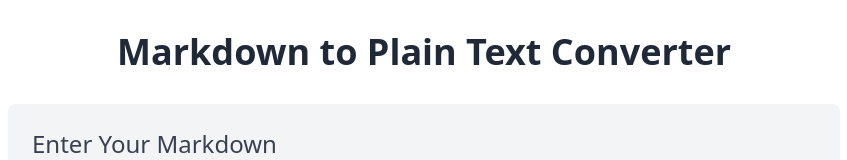
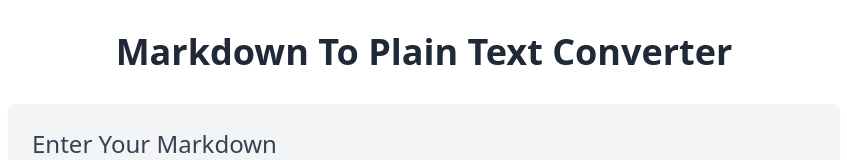
Before and after one commit to fabforms/markdowntotext, a plain HTML site: page index.html in a window 1280 px wide. Shown: the top 160 px of the page, without its empty margins (216-1063 px from the left). Drawn offline with nearby package versions, Linux system fonts and the light colour scheme.

Commit message:
Update index.html

```diff
--- a/index.html
+++ b/index.html
@@ -3,7 +3,7 @@
 <head>
   <meta charset="UTF-8">
   <meta name="viewport" content="width=device-width, initial-scale=1.0">
-  <title>Markdown to Plain Text Converter</title>
+  <title>Convert Markdown to Plain Text Converter</title>
   <script src="https://cdn.jsdelivr.net/npm/marked/marked.min.js"></script>
   <script>
     // Function to convert Markdown to plain text
@@ -29,7 +29,7 @@
 <body class="bg-gray-50 font-sans text-gray-900">
   <div class="max-w-4xl mx-auto p-8 bg-white shadow-lg rounded-xl space-y-8">
     <!-- Page Title -->
-    <h1 class="text-4xl font-semibold text-center text-gray-800">Markdown to Plain Text Converter</h1>
+    <h1 class="text-4xl font-semibold text-center text-gray-800">Markdown To Plain Text Converter</h1>
 
     <!-- Markdown Input Section -->
     <div class="bg-gray-100 p-6 rounded-lg shadow-sm space-y-4">
```
